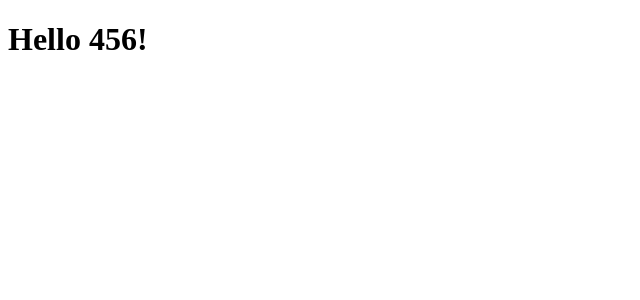
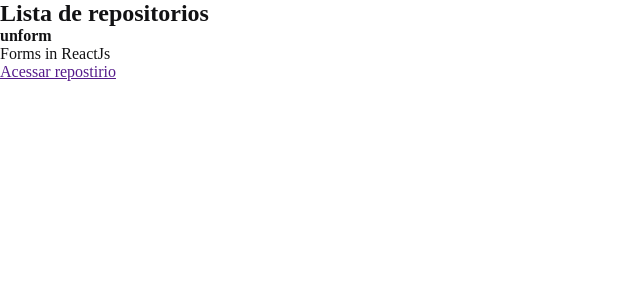
Before and after one commit to MikaelSantos1/IgniteReact-Modulo1, a React app: page / in a window 1280 px wide. Shown: the top 300 px of the page, without its empty margins (0-640 px from the left). Built offline with nearby package versions, Linux system fonts and the light colour scheme.

Commit message:
Create component

```diff
--- a/src/App.jsx
+++ b/src/App.jsx
@@ -1,5 +1,7 @@
+import { RepostoryList } from './components/RepositoryList'
+import './styles/global.scss'
 export function App (){
-    return(
-        <h1>Hello 456!</h1>
-    )
+
+
+    return <RepostoryList/>
 }
--- /dev/null
+++ b/src/components/RepositoryList.jsx
@@ -0,0 +1,18 @@
+const repositoryName = 'unform'
+
+export function RepostoryList (){
+    return(
+        <section className="repository-list">
+            <h1>Lista de repositorios</h1>
+            <ul>
+                <li>
+                    <strong>{repositoryName}</strong>
+                    <p>Forms in ReactJs</p>
+                    <a href="">
+                        Acessar repostirio
+                    </a>
+                </li>
+            </ul>
+        </section>
+    )
+}
--- /dev/null
+++ b/src/styles/global.scss
@@ -0,0 +1,9 @@
+*{
+    margin:0;
+    box-sizing: border-box;
+    padding: 0;
+}
+body{
+    font-size: 16px;
+    color:#121214;
+}
--- a/webpack.config.js
+++ b/webpack.config.js
@@ -1,7 +1,12 @@
 const path = require('path')
 const htmlWebpackPlugin = require('html-webpack-plugin')
+
+
+const isDevolopment= process.env.NODE_ENV !== 'production'
+
 module.exports={
-    mode:'development',
+    mode: isDevolopment?'development':"production",
+    devtool:isDevolopment?'eval-source-map':'source-map',
     entry:path.resolve(__dirname,'src','index.jsx'),
     output:{
         path:path.resolve(__dirname,'dist'),
@@ -24,7 +29,14 @@
                 test:/\.jsx$/,
                 exclude:/node_modules/,
                 use:'babel-loader'
+            },
+            {
+                test:/\.scss$/,
+                exclude:/node_modules/,
+                use:['style-loader','css-loader','sass-loader']
+
             }
         ],
+
     }
 };
```
Also changed, not shown: package.json (+9 -0 lines), 1 other file (tests, documents, lock files or other folders).
